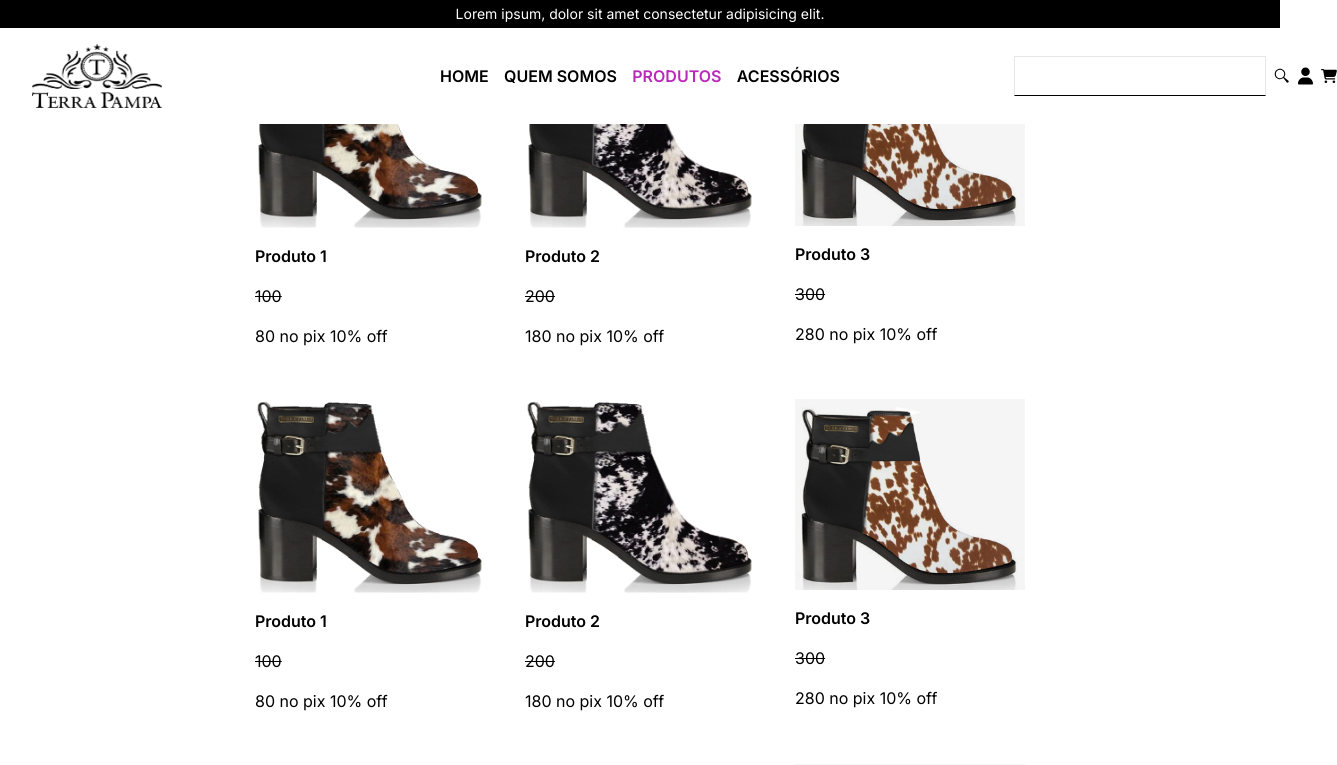
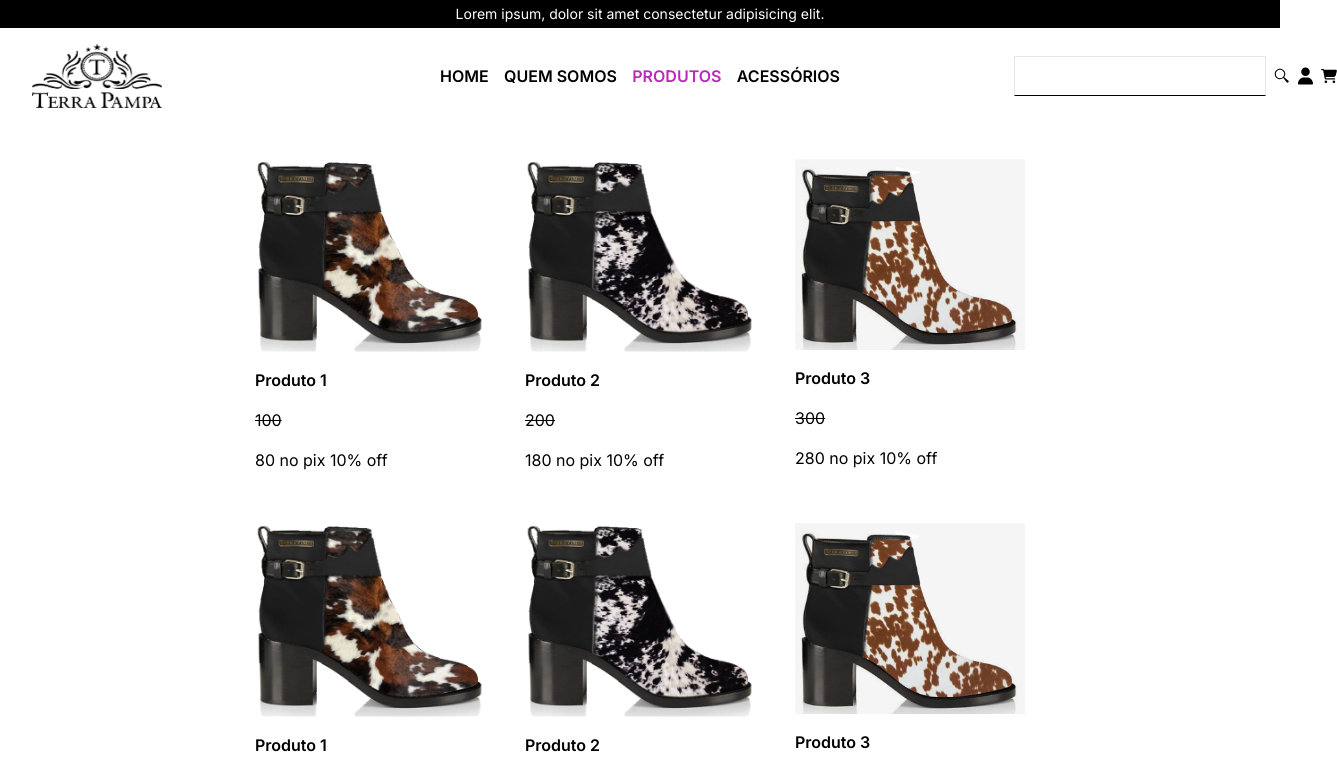
Before and after one commit to carlos-augustow/terra_pampa, a Next.js app: page /produtos in a window 1280 px wide. Shown: the top 765 px of the page, 1337 px wide, since content can reach past the window. Built offline with nearby package versions, Linux system fonts and the light colour scheme.

Commit message:
nav ajustes

```diff
--- a/app/acessorios/page.tsx
+++ b/app/acessorios/page.tsx
@@ -5,11 +5,11 @@ import Div_Video from "@/components/div_video";
 
 export default function AcessoriosPage() {
   return (
-    <>
+    <div className="relative">
       <Nav />
-      <div className="mt-4">
+      <div className="mt-[7.75rem]">
         <Div_Video />
       </div>
-    </>
+    </div>
   );
 }
--- a/app/page.tsx
+++ b/app/page.tsx
@@ -10,15 +10,15 @@ import Div_Video from "@/components/div_video";
 
 export default function Home() {
   return (
-    <>
+    <div className="relative">
       <Nav />
-      <main className="flex flex-col items-center justify-center">
+      <main className="flex flex-col items-center justify-center mt-[7.75rem]">
         <CarouselComponent />
         {/* <Div_Video /> */}
         <Beneficios />
         <Mosaico />
         <Produtos exibeTitulo={true} />
       </main>
-    </>
+    </div>
   );
 }
--- a/app/produtos/page.tsx
+++ b/app/produtos/page.tsx
@@ -3,13 +3,13 @@ import Nav from "@/components/ui/nav";
 
 export default function ProdutosPage() {
   return (
-    <>
+    <div className="relative">
       <Nav />
-      <div className="flex flex-col justify-center items-center">
+      <div className="flex flex-col justify-center items-center mt-[7.75rem]">
         <Produtos exibeTitulo={false} />
         <Produtos exibeTitulo={false} />
         <Produtos exibeTitulo={false} />
       </div>
-    </>
+    </div>
   );
 }
--- a/app/quem_somos/page.tsx
+++ b/app/quem_somos/page.tsx
@@ -2,14 +2,14 @@ import Nav from "@/components/ui/nav";
 
 export default function QuemSomos() {
   return (
-    <>
+    <div className="relative">
       <Nav />
 
       {/* loren ipsun */}
 
-      <div className="flex items-center justify-center h-screen">
+      <div className="flex items-center justify-center h-screen mt-[7.75rem]">
         <h1 className="text-3xl font-bold text-center">Quem Somos</h1>
       </div>
-    </>
+    </div>
   );
 }
--- a/components/ui/nav.tsx
+++ b/components/ui/nav.tsx
@@ -16,7 +16,7 @@ const Nav = () => {
   const pathname = usePathname();
 
   return (
-    <div className="absolute top-0">
+    <div className="fixed top-0 z-10">
       <aside className="text-white bg-black p-1">
         <p className="text-center text-sm">Lorem ipsum, dolor sit amet consectetur adipisicing elit.</p>
       </aside>
```
